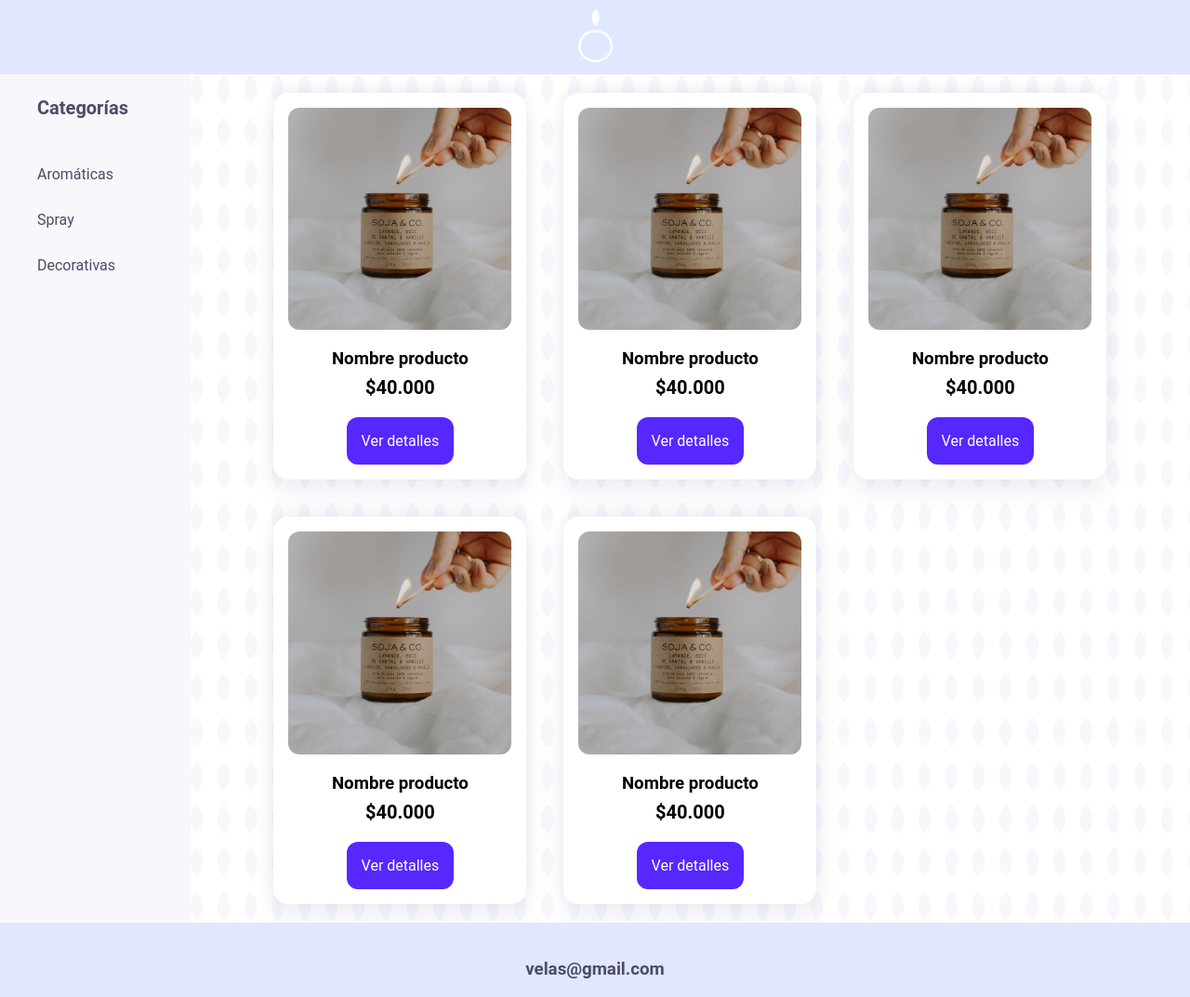
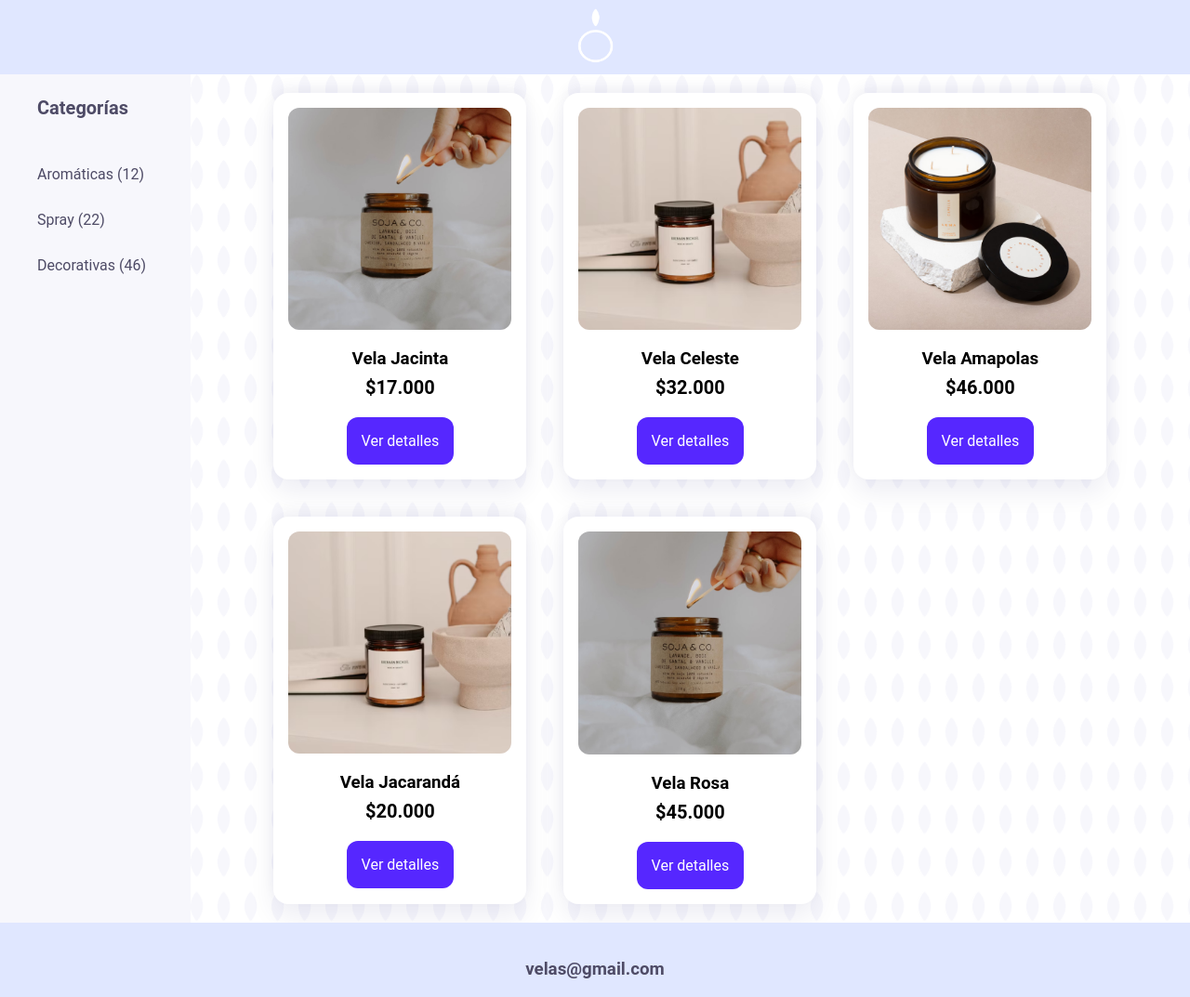
Before and after one commit to jacintaiglesiasl/Desafio-2_2, a plain HTML site: page index.html in a window 1280 px wide. Shown: the whole page at 93% size. Drawn offline with Linux system fonts and the light colour scheme.

Commit message:
cambios1

```diff
--- a/index.html
+++ b/index.html
@@ -15,45 +15,45 @@
     <nav class="item-nav">
     <ul>
         <li><h4>Categorías</h4></li>
-        <li> <a href="">Aromáticas</a></li>
-        <li> <a href="">Spray</a></li>
-        <li> <a href="">Decorativas</a></li>
+        <li> <a href="">Aromáticas (12)</a></li>
+        <li> <a href="">Spray (22)</a></li>
+        <li> <a href="">Decorativas (46)</a></li>
     </ul>
     </nav>
 
     <main class="item-main">
         <div class="card">
             <img src="./assets/imgs/Product-1.png" alt="producto" width="240px">
-            <h3>Nombre producto</h3>
-            <h4>$40.000</h4>
+            <h3>Vela Jacinta</h3>
+            <h4>$17.000</h4>
             <div class="button">Ver detalles</div>
         </div>
 
 <div class="card">
-    <img src="./assets/imgs/Product-1.png" alt="producto" width="240px">
-    <h3>Nombre producto</h3>
-    <h4>$40.000</h4>
+    <img src="./assets/imgs/Product-2.png" alt="producto" width="240px">
+    <h3>Vela Celeste</h3>
+    <h4>$32.000</h4>
+    <div class="button">Ver detalles</div>
+</div>
+
+<div class="card">
+    <img src="./assets/imgs/Product-3.png" alt="producto" width="240px">
+    <h3>Vela Amapolas</h3>
+    <h4>$46.000</h4>
+    <div class="button">Ver detalles</div>
+</div>
+
+<div class="card">
+    <img src="./assets/imgs/Product-2.png" alt="producto" width="240px">
+    <h3>Vela Jacarandá</h3>
+    <h4>$20.000</h4>
     <div class="button">Ver detalles</div>
 </div>
 
 <div class="card">
     <img src="./assets/imgs/Product-1.png" alt="producto" width="240px">
-    <h3>Nombre producto</h3>
-    <h4>$40.000</h4>
-    <div class="button">Ver detalles</div>
-</div>
-
-<div class="card">
-    <img src="./assets/imgs/Product-1.png" alt="producto" width="240px">
-    <h3>Nombre producto</h3>
-    <h4>$40.000</h4>
-    <div class="button">Ver detalles</div>
-</div>
-
-<div class="card">
-    <img src="./assets/imgs/Product-1.png" alt="producto" width="240px">
-    <h3>Nombre producto</h3>
-    <h4>$40.000</h4>
+    <h3>Vela Rosa</h3>
+    <h4>$45.000</h4>
     <div class="button">Ver detalles</div>
 </div>
 
```
